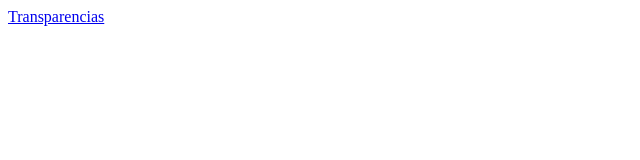
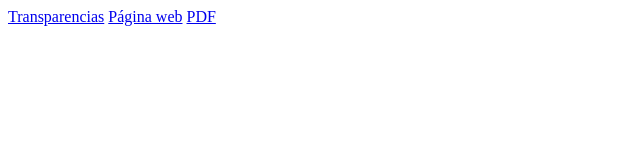
Before and after one commit to alvarogonzalezsotillo/charla-tis, a plain HTML site: page index.html in a window 1280 px wide. Shown: the whole page, without its empty margins (0-640 px from the left). Drawn offline with Linux system fonts and the light colour scheme.

Commit message:
index mejor

```diff
--- a/index.html
+++ b/index.html
@@ -1 +1,3 @@
 <a href="charla-tis.reveal.html">Transparencias</a>
+<a href="charla-tis.wp.html">Página web</a>
+<a href="charla-tis.pdf">PDF</a>
```
